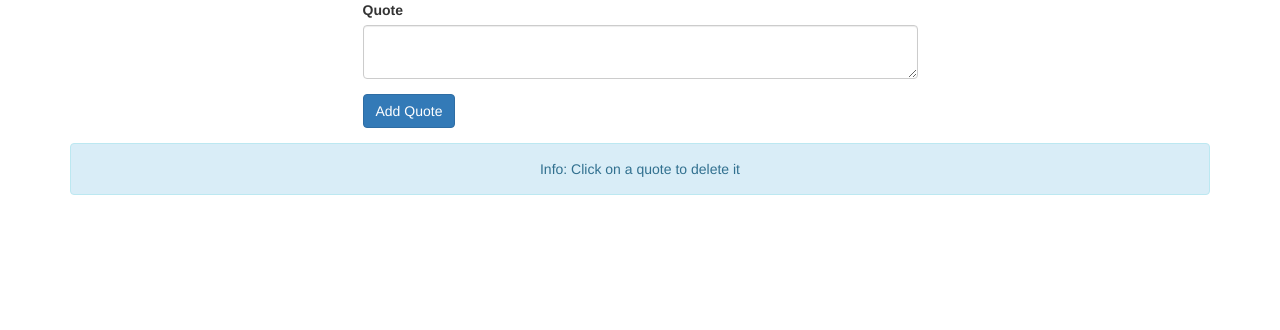
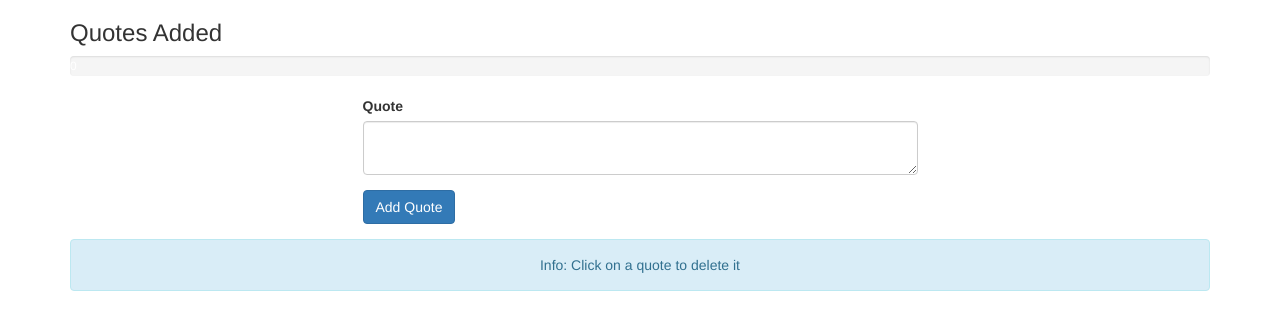
Before and after one commit to islaytitans/vue-ts-quotes, a Vue app: page / in a window 1280 px wide. Shown: the top 330 px of the page. Built offline with nearby package versions, Linux system fonts and the light colour scheme; a web font is replaced by a local one.

Commit message:
added progress bar for limiting number entered

```diff
--- a/src/App.vue
+++ b/src/App.vue
@@ -1,5 +1,6 @@
 <template>
   <div class="container">
+    <app-header :quoteCount="quotes.length" :maxQuotes="maxQuotes"></app-header>
     <app-new-quote @quoteAdded="addQuote"></app-new-quote>
     <app-quote-grid
       :quotes="quotes"
@@ -20,6 +21,7 @@ import Vue from "vue";
 import QuoteGrid from "./components/QuoteGrid.vue";
 import NewQuote from "./components/NewQuote.vue";
 import Quote from "./interfaces/Quote";
+import Header from "./components/Header.vue";
 
 export default Vue.extend({
   name: "App",
@@ -31,6 +33,9 @@ export default Vue.extend({
   },
   methods: {
     addQuote(newQuote: Quote) {
+      if (this.quotes.length >= this.maxQuotes) {
+        return alert("Please delete a quote first");
+      }
       this.quotes.push(newQuote);
     },
     deleteQuote(index: number) {
@@ -40,6 +45,7 @@ export default Vue.extend({
   components: {
     appQuoteGrid: QuoteGrid,
     appNewQuote: NewQuote,
+    appHeader: Header,
   },
 });
 </script>
--- /dev/null
+++ b/src/components/Header.vue
@@ -0,0 +1,29 @@
+<template>
+  <div class="row">
+    <div class="col-sm-12">
+      <h3>Quotes Added</h3>
+      <div class="progress">
+        <div
+          class="progress-bar"
+          role="progressbar"
+          aria-valuenow="60"
+          aria-valuemin="0"
+          aria-valuemax="100"
+          :style="{ width: (quoteCount / maxQuotes) * 100 + '%' }"
+        >
+          {{ quoteCount }} / {{ maxQuotes }}
+        </div>
+      </div>
+    </div>
+  </div>
+</template>
+
+<script lang="ts">
+import Vue from "vue";
+export default Vue.extend({
+  props: {
+    quoteCount: Number,
+    maxQuotes: Number,
+  },
+});
+</script>
```
